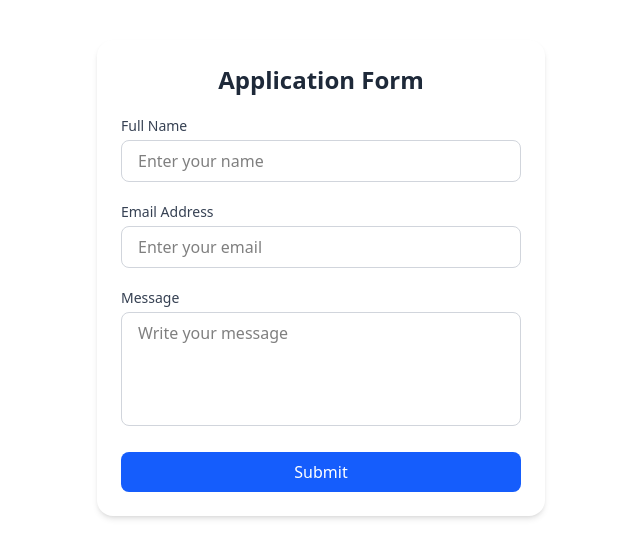
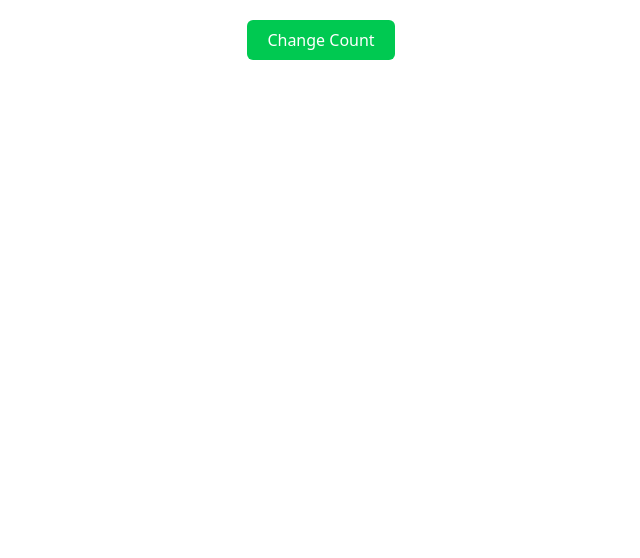
Before and after one commit to zaheerahmadz/React-fundamentals, a React (Vite) app: page / in a window 1280 px wide. Shown: the top 558 px of the page, without its empty margins (319-959 px from the left). Built offline with nearby package versions, Linux system fonts and the light colour scheme.

Commit message:
useRef Hook

```diff
--- a/src/App.jsx
+++ b/src/App.jsx
@@ -20,6 +20,7 @@ import FetchApi from "./Hooks React/useEffect/FetchApi";
 import MultipleReturn from "./Conditional rendering/MultipleReturn";
 import ShortCircuit from "./ShortCircuit/ShortCircuit";
 import ControlledInputs from "./Controlled Inputs/ControlledInputs";
+import CountChange from "./Hooks React/useRef/CountChange";
 
 const App = () => {
   return (
@@ -44,7 +45,8 @@ const App = () => {
       {/* <FetchApi /> */}
       {/* <MultipleReturn /> */}
       {/* <ShortCircuit /> */}
-      <ControlledInputs />
+      {/* <ControlledInputs /> */}
+      <CountChange />
     </>
   );
 };
--- /dev/null
+++ b/src/Hooks React/useRef/CountChange.jsx
@@ -0,0 +1,26 @@
+import React, { useRef } from "react";
+
+const CountChange = () => {
+  const ref = useRef(0);
+
+  const handlerFun = () => {
+    ref.current = ref.current + 1;
+    alert(`Your Count is ${ref.current}`);
+  };
+
+  return (
+    <>
+      <div className="w-full flex justify-center">
+        <button
+          onClick={handlerFun}
+          type="button"
+          className="rounded-md my-5 mx-auto  px-5 py-2 bg-green-500 text-white cursor-pointer "
+        >
+          Change Count
+        </button>
+      </div>
+    </>
+  );
+};
+
+export default CountChange;
```
Also changed, not shown: 1 other file (tests, documents, lock files or other folders).
